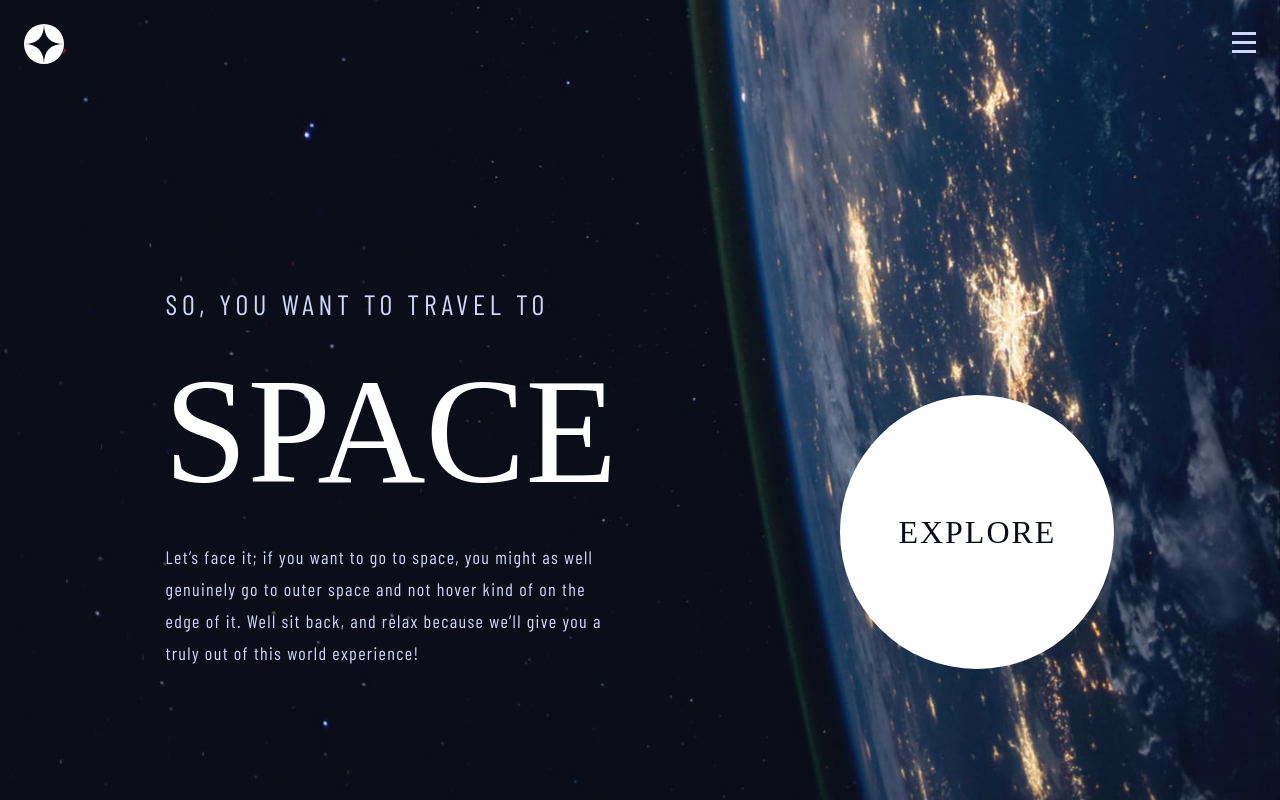
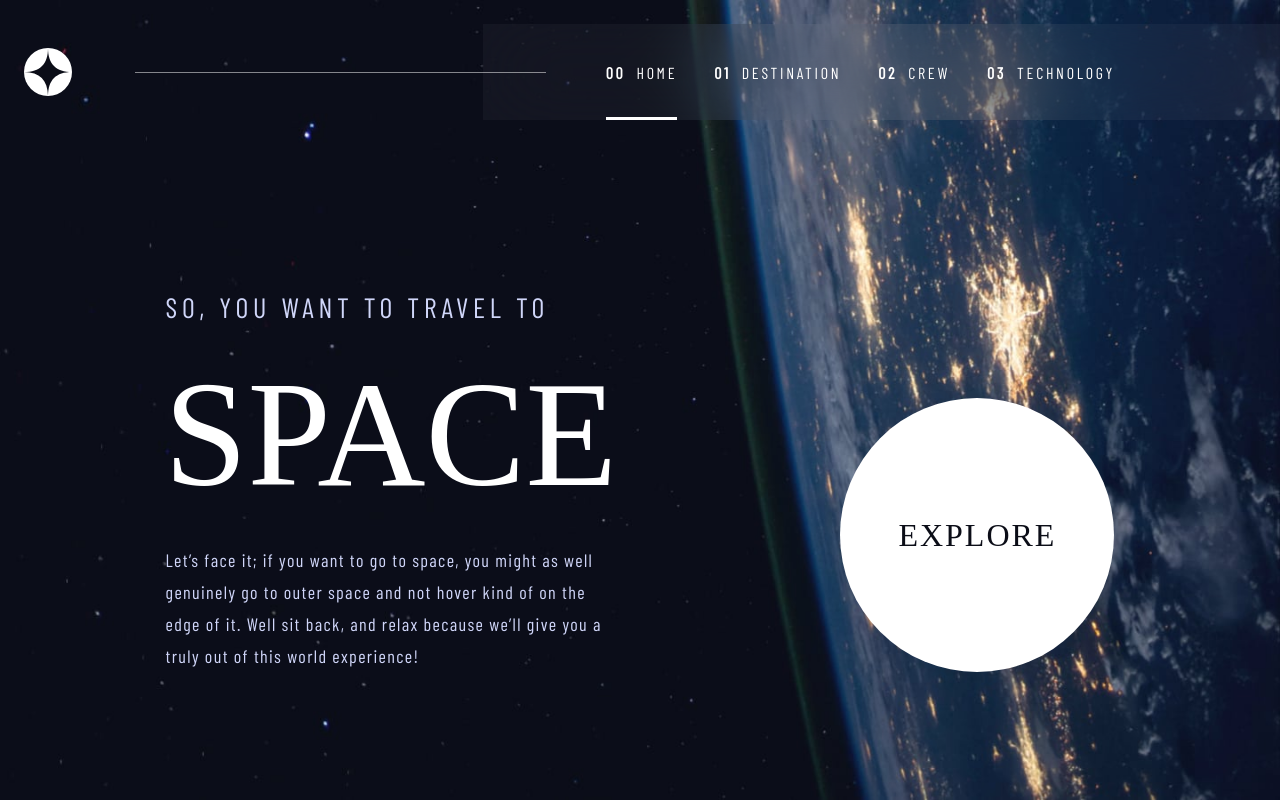
Before and after one commit to BrunoOliveira16/space-tourism-website, a React (Vite) app: page / in a window 1280 px wide. Built offline with nearby package versions, Linux system fonts and the light colour scheme; a web font is replaced by a local one.

Commit message:
:sparkles: style: ajustes css do header e home

```diff
--- a/src/App.css
+++ b/src/App.css
@@ -15,7 +15,8 @@
     --bg-nav-color: rgba(255, 255, 255, 0.04);
     --text-primary-color: #D0D6F9;
     --text-second-color: #FFFFFF;
-    --outline-second-color: hsl(0, 0%, 10%);
+    --outline-primary-color: rgba(255, 255, 255, 0.5);
+    --shadow-primary-color: rgba(255, 255, 255, 0.1);
 
     /* =================== Tipografia ================== */
     --primary-font-family: 'Bellefair', serif;
@@ -61,11 +62,13 @@
 body {
     background-color: var(--bg-primary-color);
     min-width: 360px;
+    margin: auto;
 }
 
 .main {
     width: 100%;
     height: 100vh;
+    position: relative;
 }
 
 h1 {
--- a/src/components/Header/Header.jsx
+++ b/src/components/Header/Header.jsx
@@ -6,7 +6,7 @@ import Close from '../../assets/shared/icon-close.svg';
 import { links } from '../../data/data.json';
 
 import { useState } from 'react';
-import { Link } from 'react-router-dom'
+import { NavLink } from 'react-router-dom'
 
 const Header = () => {
     const [ showMenu, setShowMenu ] = useState(false);
@@ -14,6 +14,8 @@ const Header = () => {
     return (
         <header className='header'>
             <img src={Logo} alt="logo do site" className='header__logo' />
+
+            <span className='header__line'></span>
 
             <nav className="nav">
                 <div className='nav__toggle--buttons' onClick={()=> setShowMenu(!showMenu)}>
@@ -26,7 +28,7 @@ const Header = () => {
                             return (
                                 <li className='nav__item' key={index}>
                                     <span>{position}</span>
-                                    <Link to={path}>{name}</Link>
+                                    <NavLink to={path}>{name}</NavLink>
                                 </li>
                             )
                         })}
--- a/src/components/Header/header.css
+++ b/src/components/Header/header.css
@@ -1,4 +1,4 @@
-header {
+.header {
     width: 100%;
     padding: 1.5rem;
     position: fixed;
@@ -13,6 +13,10 @@ header {
 .header__logo {
     width: 2.5rem;
     height: 2.5rem;
+}
+
+.header__line {
+    display: none;
 }
 
 .nav__menu {
@@ -56,3 +60,92 @@ header {
     font-weight: 700;
     margin-right: 11px;
 }
+
+@media screen and (min-width: 580px) {
+    .header {
+        padding-right: 0;
+    }
+
+    .header__logo {
+        width: 3rem;
+        height: 3rem;
+    }
+
+    .nav__toggle--buttons {
+        display: none;
+    }
+
+    .nav__menu {
+        max-width: 450px;
+        width: 100%;
+        height: auto;
+        position: relative;
+    }
+
+    .nav__list {
+        height: 6rem;
+        margin: 0;
+        padding: 0 2.875rem;
+        flex-direction: row;
+        justify-content: center;
+        align-items: center;
+        gap: 2.3125rem;
+    }
+
+    .nav__item {
+        height: 100%;
+        display: flex;
+        align-items: center;
+        position: relative;
+    }
+
+    .nav__item span {
+        display: none;
+    }
+
+    .nav__item:hover::after {
+        content: '';
+        width: 100%;
+        height: 3px;
+        position: absolute;
+        bottom: 0;
+        left: 0;
+        background-color: var(--outline-primary-color);
+    }
+
+    .active::after {
+        content: '';
+        width: 100%;
+        height: 3px;
+        position: absolute;
+        bottom: 0;
+        left: 0;
+        background-color: var(--text-second-color);
+    }
+}
+
+@media screen and (min-width: 913px) {
+    .nav__menu {
+        max-width: 830px;
+    }
+
+    .nav__list {
+        padding-inline: 7.69rem 10.31rem;
+    }
+
+    .nav__item span {
+        display: inline;
+    }
+}
+
+@media screen and (min-width: 1024px) {
+    .header__line {
+        height: 1px;
+        width: 50vw;
+        display: inline;
+        position: relative;
+        left: 5%;
+        background-color: var(--outline-primary-color);
+        z-index: 100;
+    }
+}
--- a/src/pages/Home/home.css
+++ b/src/pages/Home/home.css
@@ -1,13 +1,10 @@
-.main {
-    background: url(../../assets/home/background-home-mobile.jpg) no-repeat center center scroll;
-    background-attachment: fixed;
-    background-size: cover;
-}
-
 .home {
     width: 100%;
-    height: auto;
+    height: 100%;
     padding: 1.5rem;
+
+    background: url(../../assets/home/background-home-mobile.jpg) center center / cover no-repeat;
+    background-attachment: fixed;
 }
 
 .home__content {
@@ -54,14 +51,14 @@
 }
 
 .home__button:hover {
-    outline: 50px solid var(--outline-second-color);
-    border-radius: 50%;
+    box-shadow: 0 0 5px 55px var(--shadow-primary-color);
     transition: all .5s var(--transition);
 }
 
 @media screen and (min-width: 580px) {
-    .main {
+    .home {
         background: url(../../assets/home/background-home-tablet.jpg) center center / cover no-repeat;
+        background-attachment: fixed;
     }
 
     .home__content {
@@ -93,18 +90,14 @@
 }
 
 @media screen and (min-width: 913px) {
-    .main {
+    .home {
         background: url(../../assets/home/background-home-desktop.jpg) center center / cover no-repeat;
-    }
-
-    .home {
-        height: 100%;
+        background-attachment: fixed;
         flex-direction: row;
         justify-content: space-between;
         align-items: end;
-
         padding-inline: 3.5rem;
-        padding-bottom: 3.5rem;
+        padding-bottom: 3rem;
     }
 
     .home__content {
@@ -123,11 +116,10 @@
 @media screen and (min-width: 1178px) {
     .home {
         padding-inline: 10.35rem;
-        padding-bottom: 8.1875rem;
+        padding-bottom: 8rem;
     }
 
     .home__subtitle {
-
         font-size: var(--large-font-size);
         letter-spacing: var(--large-letter-space);
     }
@@ -143,6 +135,6 @@
     }
 
     .home__button:hover {
-        outline: 88px solid var(--outline-second-color);
+        box-shadow: 0 0 5px 88px var(--shadow-primary-color);
     }
 }
```
